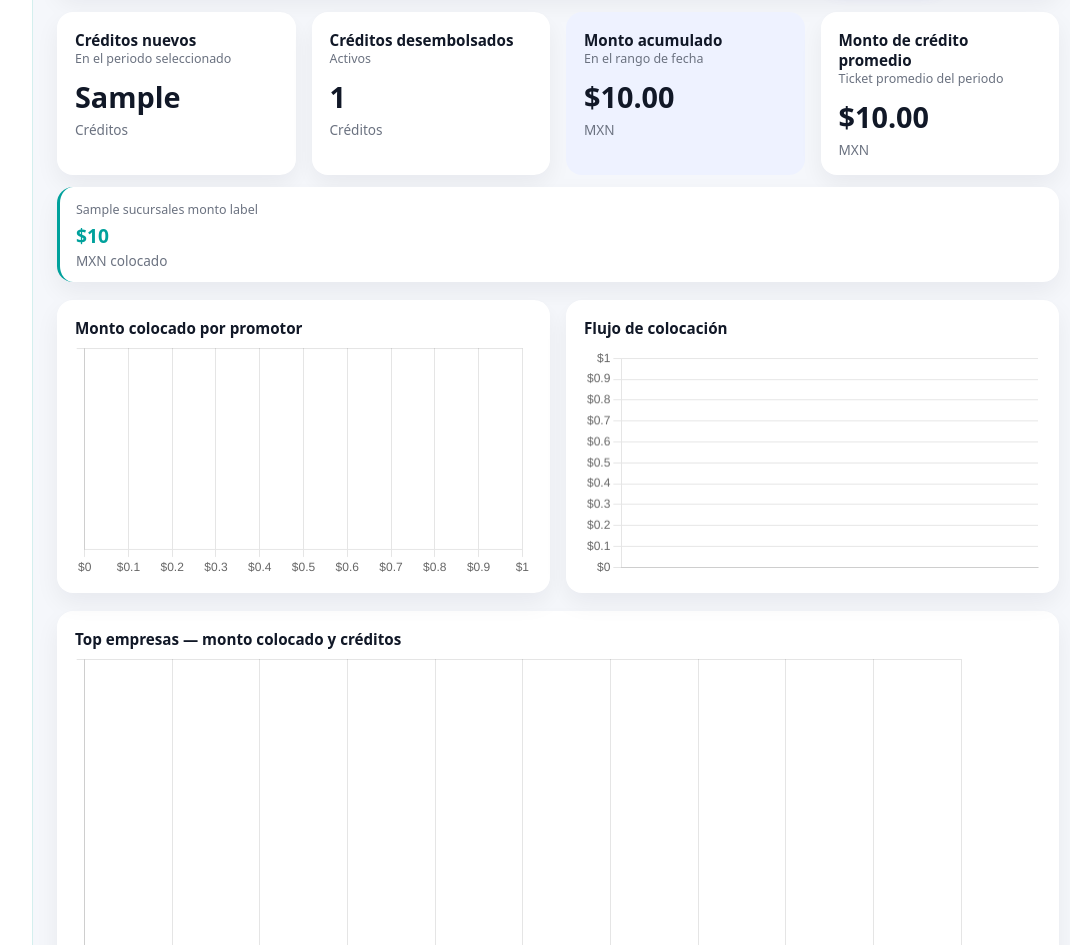
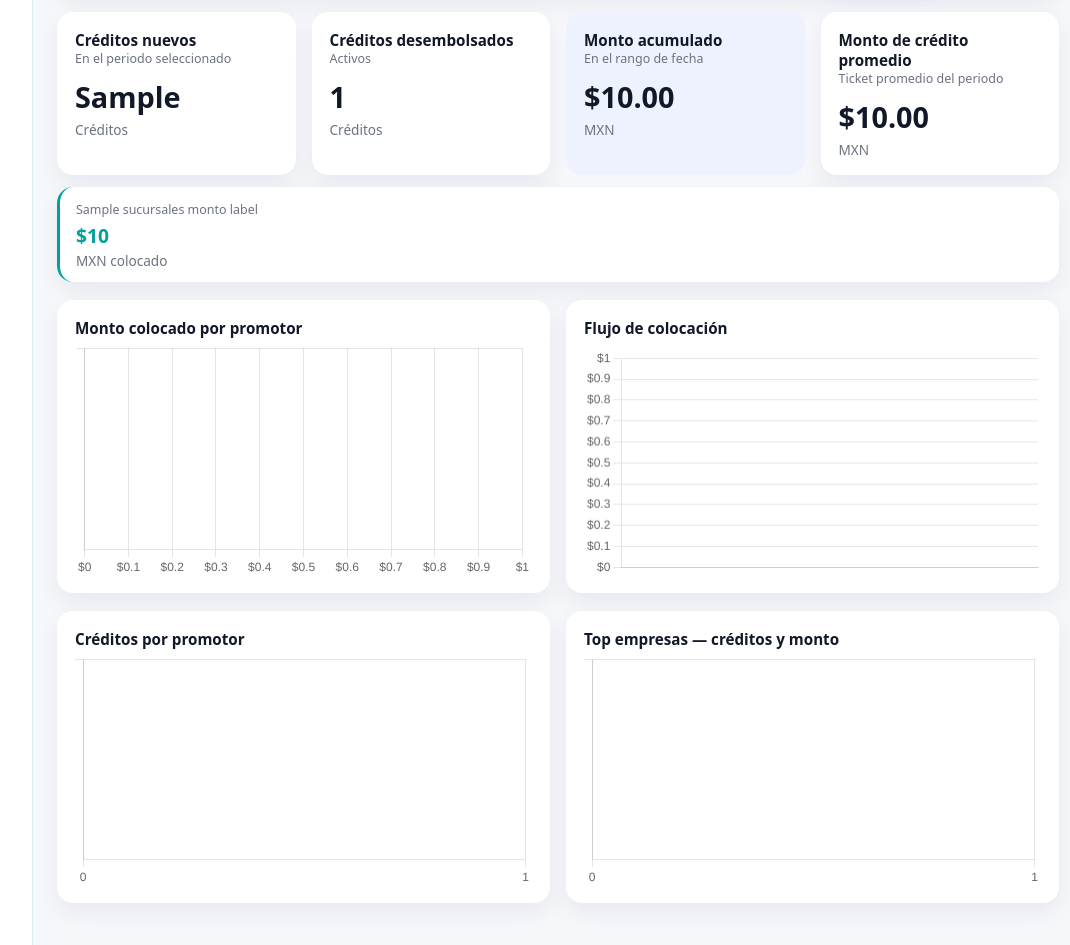
Before and after one commit to GariboGE/Tablero, a Flask app: template templates/dashboard.html in a window 1280 px wide. Shown: the part 431-1376 px from the top of the page, without its empty margins (197-1267 px from the left). Run offline with Flask 3, Linux system fonts and the light colour scheme; the template is opened without the code that fills it: most values are stand-ins (such as "Sample title", 1, 10 or a date in 2020); parts of the project's set-up code (start-up, migrations or seed data) failed here and were passed over.

Commit message:
feat(dashboard): intercambiar posición de gráficas promotores y empresas
Co-Authored-By: Claude Sonnet 4.6 <noreply@anthropic.com>

```diff
--- a/templates/dashboard.html
+++ b/templates/dashboard.html
@@ -185,11 +185,18 @@
     </div>
   </div>
 
-  <!-- Top empresas (fila completa) -->
-  <div class="mb-4">
+  <!-- Gráficas fila 2 -->
+  <div class="grid grid-2 mb-4">
     <div class="card">
       <div class="card-header-row">
-        <div class="card-title">Top empresas — monto colocado y créditos</div>
+        <div class="card-title">Créditos por promotor</div>
+      </div>
+      <canvas id="promotoresChart"></canvas>
+    </div>
+
+    <div class="card">
+      <div class="card-header-row">
+        <div class="card-title">Top empresas — créditos y monto</div>
       </div>
       <canvas id="empresasChart"></canvas>
     </div>
@@ -226,6 +233,12 @@
       labels: {{ data.empresas_labels|tojson|safe }},
       values: {{ data.empresas_values|tojson|safe }},
       montos: {{ data.empresas_montos|tojson|safe }},
+      color1: "#7cc6cc",
+      color2: "#00a19c"
+    },
+    promotores: {
+      labels: {{ data.promotores_labels|tojson|safe }},
+      values: {{ data.promotores_values|tojson|safe }},
       color1: "#7cc6cc",
       color2: "#00a19c"
     }
@@ -338,39 +351,24 @@
     }
   });
 
-  // Empresas - top 8, monto como barra + núm. créditos como texto
+  // Empresas - top 8, créditos en eje X, monto en etiqueta
   const ctxEmpresas = document.getElementById("empresasChart").getContext("2d");
   const empresasTop = {
-    labels: charts.empresas.labels.slice(0, 8),
+    labels: charts.empresas.labels.slice(0, 8).map((lbl, i) => [
+      lbl,
+      `$${charts.empresas.montos[i].toLocaleString('es-MX', { maximumFractionDigits: 0 })}`
+    ]),
     values: charts.empresas.values.slice(0, 8),
     montos: charts.empresas.montos.slice(0, 8)
   };
 
-  const creditCountPlugin = {
-    id: 'creditCounts',
-    afterDatasetsDraw(chart) {
-      const { ctx } = chart;
-      const meta = chart.getDatasetMeta(0);
-      meta.data.forEach((bar, i) => {
-        ctx.save();
-        ctx.fillStyle = '#6b7280';
-        ctx.font = '600 11px system-ui, sans-serif';
-        ctx.textAlign = 'left';
-        ctx.textBaseline = 'middle';
-        ctx.fillText(`${empresasTop.values[i]} créditos`, bar.x + 6, bar.y);
-        ctx.restore();
-      });
-    }
-  };
-
   new Chart(ctxEmpresas, {
     type: 'bar',
-    plugins: [creditCountPlugin],
     data: {
       labels: empresasTop.labels,
       datasets: [{
-        label: "Monto colocado",
-        data: empresasTop.montos,
+        label: "Créditos",
+        data: empresasTop.values,
         backgroundColor: createGradient(ctxEmpresas, "#7cc6cc", "#00a19c"),
         borderRadius: 6
       }]
@@ -378,21 +376,52 @@
     options: {
       indexAxis: 'y',
       responsive: true,
-      layout: { padding: { right: 80 } },
       plugins: {
         legend: { display: false },
         tooltip: {
           callbacks: {
-            label: ctx =>
-              `$${ctx.raw.toLocaleString('es-MX', { minimumFractionDigits: 2 })}`
+            label: (ctx) => {
+              const i = ctx.dataIndex;
+              return [
+                `Créditos: ${ctx.raw}`,
+                `Monto: $${empresasTop.montos[i].toLocaleString('es-MX', { maximumFractionDigits: 0 })}`
+              ];
+            }
           }
         }
       },
       scales: {
-        x: {
-          beginAtZero: true,
-          ticks: { callback: v => `$${v.toLocaleString('es-MX')}` }
-        },
+        x: { beginAtZero: true, ticks: { precision: 0 } },
+        y: { ticks: { autoSkip: false } }
+      }
+    }
+  });
+
+  // Créditos por promotor - barras horizontales
+  const ctxPromotores = document.getElementById("promotoresChart").getContext("2d");
+
+  new Chart(ctxPromotores, {
+    type: 'bar',
+    data: {
+      labels: charts.promotores.labels,
+      datasets: [{
+        label: "Créditos",
+        data: charts.promotores.values,
+        backgroundColor: createGradient(ctxPromotores, "#7cc6cc", "#00a19c"),
+        borderRadius: 6
+      }]
+    },
+    options: {
+      indexAxis: 'y',
+      responsive: true,
+      plugins: {
+        legend: { display: false },
+        tooltip: {
+          callbacks: { label: ctx => `Créditos: ${ctx.raw}` }
+        }
+      },
+      scales: {
+        x: { beginAtZero: true, ticks: { precision: 0 } },
         y: { ticks: { autoSkip: false } }
       }
     }
```
